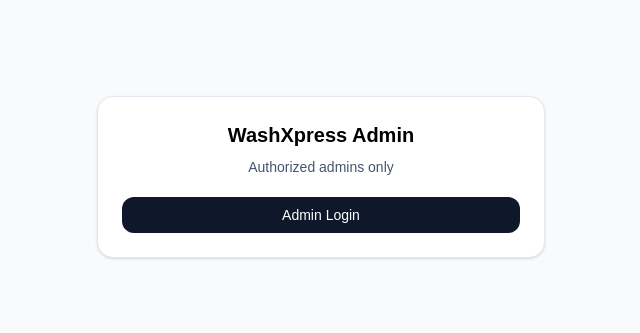
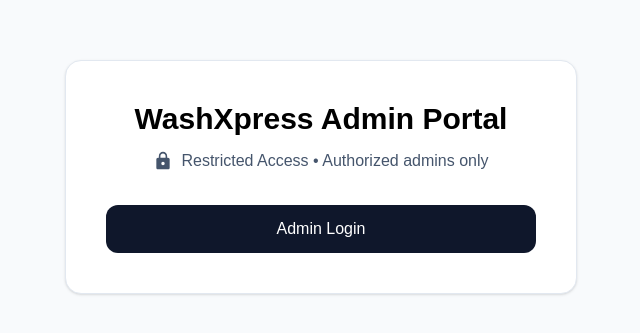
Before and after one commit to Nidula03/WashXpress-SDGP, a Next.js app: page / in a window 1280 px wide. Shown: the part 223-556 px from the top of the page, without its empty margins (319-959 px from the left). Built offline with nearby package versions, Linux system fonts and the light colour scheme; no server answers.

Commit message:
Added some stylings to the  home page

```diff
--- a/app/page.tsx
+++ b/app/page.tsx
@@ -7,22 +7,25 @@
   const { isSignedIn } = useUser();
   return (
     <div className="min-h-screen bg-slate-50 grid place-items-center p-6">
-      <div className="max-w-md w-full rounded-2xl bg-white border border-slate-200 shadow-sm p-6">
-        <div className="text-xl text-black font-semibold text-center">WashXpress Admin</div>
-        <p className="mt-2 text-sm text-slate-600 text-center">
-          Authorized admins only
+      <div className="max-w-lg w-full rounded-2xl bg-white border border-slate-200 shadow-sm p-10">
+        <div className="text-3xl text-black font-semibold text-center">WashXpress Admin Portal</div>
+        <p className="mt-3 text-base text-slate-600 text-center flex items-center justify-center gap-2">
+          <svg xmlns="http://www.w3.org/2000/svg" className="w-5 h-5" viewBox="0 0 24 24" fill="currentColor">
+            <path d="M18 8h-1V6c0-2.76-2.24-5-5-5S7 3.24 7 6v2H6c-1.1 0-2 .9-2 2v10c0 1.1.9 2 2 2h12c1.1 0 2-.9 2-2V10c0-1.1-.9-2-2-2zm-6 9c-1.1 0-2-.9-2-2s.9-2 2-2 2 .9 2 2-.9 2-2 2zm3.1-9H8.9V6c0-1.71 1.39-3.1 3.1-3.1 1.71 0 3.1 1.39 3.1 3.1v2z"/>
+          </svg>
+          Restricted Access • Authorized admins only
         </p>
 
         {isSignedIn ? (
           <Link
             href="/admin"
-            className="mt-5 inline-flex w-full justify-center rounded-xl bg-slate-900 text-white px-4 py-2 text-sm font-medium hover:bg-black"
+            className="mt-8 inline-flex w-full justify-center rounded-xl bg-slate-900 text-white px-6 py-3 text-base font-medium hover:bg-black"
           >
             Go to Admin Dashboard
           </Link>
         ) : (
           <SignInButton mode="modal" forceRedirectUrl="/admin" fallbackRedirectUrl="/admin">
-            <button className="mt-5 inline-flex w-full justify-center rounded-xl bg-slate-900 text-white px-4 py-2 text-sm font-medium hover:bg-black">
+            <button className="mt-8 inline-flex w-full justify-center rounded-xl bg-slate-900 text-white px-6 py-3 text-base font-medium hover:bg-black">
              Admin Login
             </button>
           </SignInButton>
```
